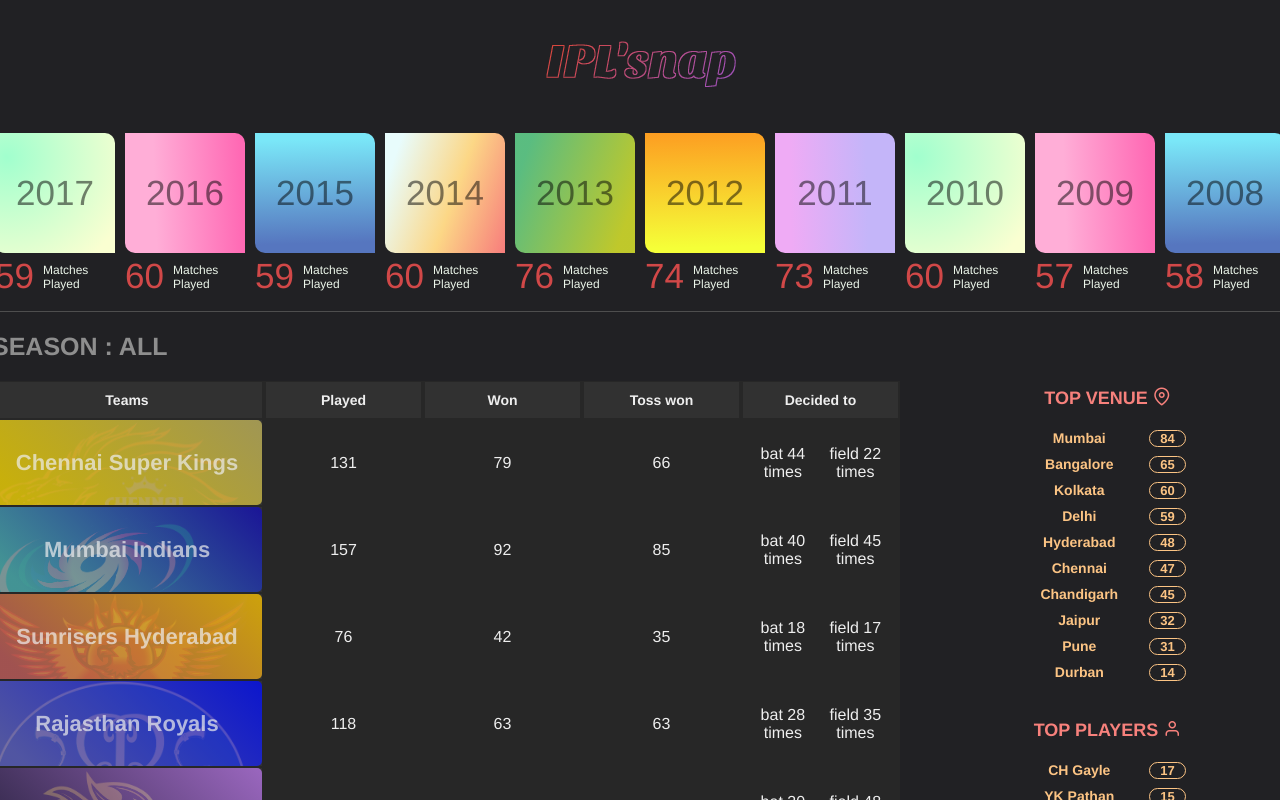
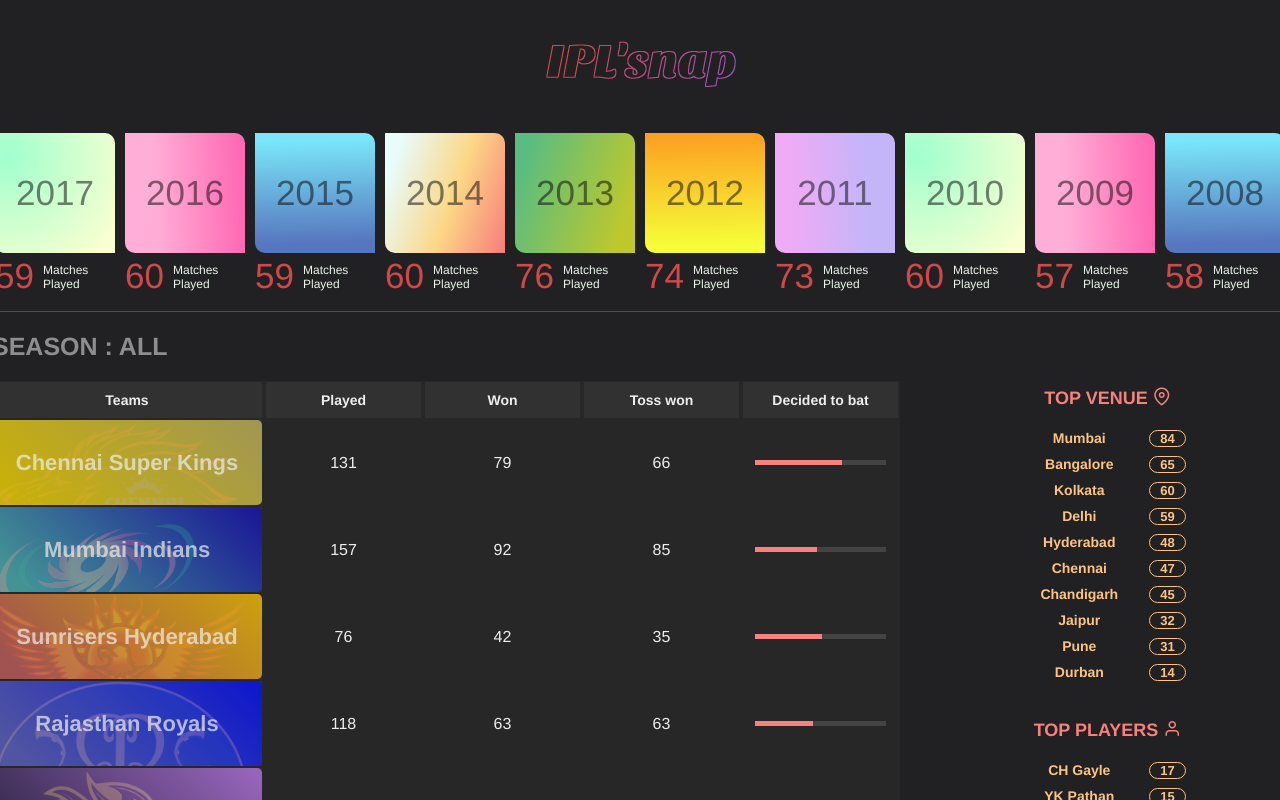
Before and after one commit to ymranx/IPLsnap, a Vue app: page /#/ in a window 1280 px wide. Shown: the top 800 px of the page. Built offline with nearby package versions, Linux system fonts and the light colour scheme.

Commit message:
[Imran] update

```diff
--- a/package.json
+++ b/package.json
@@ -9,7 +9,6 @@
   },
   "dependencies": {
     "core-js": "^3.6.5",
-    "lodash": "^4.17.19",
     "register-service-worker": "^1.7.1",
     "vue": "^2.6.11",
     "vue-router": "^3.2.0",
--- a/src/components/Dashboard/Dashboard.js
+++ b/src/components/Dashboard/Dashboard.js
@@ -1,4 +1,3 @@
-// import { get } from 'lodash';
 import SeasonBar from '@/components/SeasonBar/SeasonBar.vue';
 import TeamView from '@/components/TeamView/TeamView.vue';
 
--- a/src/components/Dashboard/Dashboard.vue
+++ b/src/components/Dashboard/Dashboard.vue
@@ -37,8 +37,8 @@
       </div>
     </div>
     <footer>
-      <a class="ico-github" href="https://www.github.com"></a>
-      <a class="ico-linkedin" href="www.github.com"></a>
+      <a class="ico-github" href="https://github.com/ymranx/IPLsnap"></a>
+      <a class="ico-linkedin" href="https://www.linkedin.com/in/imranlaskar/"></a>
     </footer>
   </div>
 </template>
--- a/src/components/TeamView/TeamView.js
+++ b/src/components/TeamView/TeamView.js
@@ -2,9 +2,7 @@
 export default {
   name: 'TeamView',
   props: ['teamData'],
-  created() {
-    // console.log(this.$store.getters.getDataBySeason(2009));
-  },
+  created() {},
 
   methods: {
     abbr(value) {
--- a/src/components/TeamView/TeamView.less
+++ b/src/components/TeamView/TeamView.less
@@ -29,6 +29,7 @@
     align-items: center;
     justify-content: center;
     display: flex;
+    flex-direction: column;
   }
   .grid-header {
     .team-col,
@@ -62,6 +63,16 @@
     font-weight: bold;
     opacity: 0.7;
   }
+  .bar-chart {
+    width: 90%;
+    height: 5px;
+    background-color: #434343;
+    .bar-index {
+      height: 100%;
+      transition: all 0.5s ease-out;
+      background-color: #f7817c;
+    }
+  }
 @teams: sh, mi, gl, rps, rcb, kkr, dd, kxp, csk, rr, dc, ktk, pw ;
 
 each(@teams, {
--- a/src/components/TeamView/TeamView.vue
+++ b/src/components/TeamView/TeamView.vue
@@ -5,7 +5,7 @@
       <div class="col">Played</div>
       <div class="col">Won</div>
       <div class="col">Toss won</div>
-      <div class="col">Decided to</div>
+      <div class="col">Decided to bat</div>
     </div>
     <div class="grid-content">
       <div v-for="team in teamData" :key="team.team" class="grid-row">
@@ -19,8 +19,12 @@
         <div class="col">{{ team.won }}</div>
         <div class="col">{{ team.toss_won }}</div>
         <div class="col">
-          <div>bat {{ team.bat }} times</div>
-          <div>field {{ team.field }} times</div>
+          <div class="bar-chart">
+            <div
+              class="bar-index"
+              v-bind:style="{ width: `${(team.bat/ (team.bat + team.field)) * 100}` +'%' }"
+            ></div>
+          </div>
         </div>
       </div>
     </div>
--- a/src/router/index.js
+++ b/src/router/index.js
@@ -14,15 +14,6 @@ const routes = [
     path: '/:season',
     name: 'Home',
     component: Home
-  },
-  {
-    path: '/about',
-    name: 'About',
-    // route level code-splitting
-    // this generates a separate chunk (about.[hash].js) for this route
-    // which is lazy-loaded when the route is visited.
-    component: () =>
-      import(/* webpackChunkName: "about" */ '../views/About.vue')
   }
 ];
 
--- a/src/views/About.vue
+++ /dev/null
@@ -1,5 +0,0 @@
-<template>
-  <div class="about">
-    <h1>This is an about page loaded</h1>
-  </div>
-</template>
```
